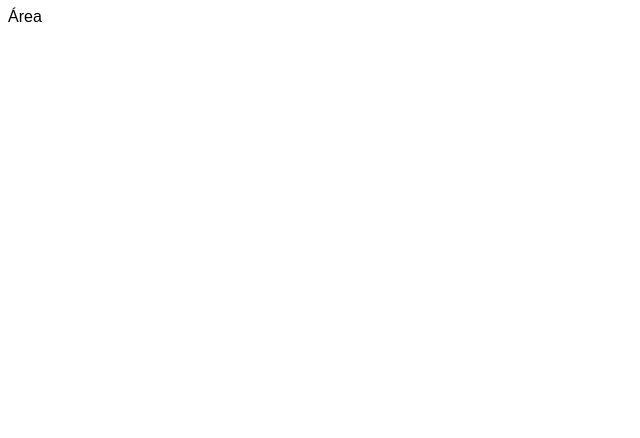
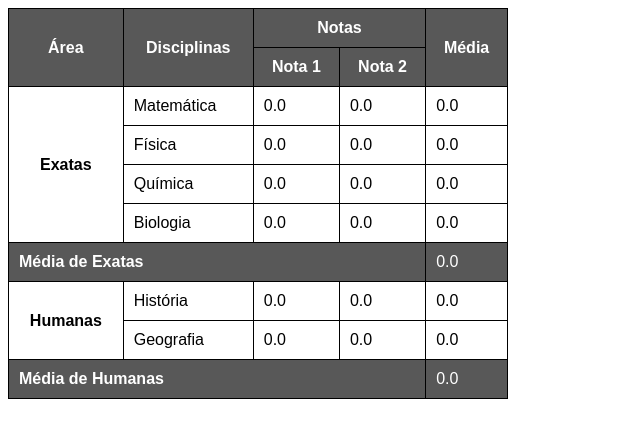
Before and after one commit to eduardafillmann/testes, a plain HTML site: page d013 part2/index.html in a window 1280 px wide. Shown: the whole page, without its empty margins (0-640 px from the left). Drawn offline with Linux system fonts and the light colour scheme.

Commit message:
update d013 part 2

```diff
--- a/d013 part2/index.html
+++ b/d013 part2/index.html
@@ -12,11 +12,28 @@
 
         table {
             width: 500px;
+            border-collapse: collapse;
         }
 
         td,th {
             border: 1px solid black;
             padding: 10px;
+        }
+
+        th.especial {
+            background-color:rgb(88, 88, 88);
+            color: white;
+        }
+
+        th.media {
+            background-color:rgb(88, 88, 88);
+            color: white;
+            text-align: left;
+        }
+
+        td#gray {
+            background-color: rgb(88, 88, 88);
+            color: white;
         }
 
         caption {
@@ -37,11 +54,74 @@
     </style>
 </head>
 <body>
-    <thead>
-        <tr>
-            <th>Área</th>
-            <th></th>
-        </tr>
-    </thead>
+    <table>
+        <thead>
+            <tr>
+                <th rowspan="2" class="especial" scope="rowgroup">Área</th>
+                <th rowspan="2" class="especial" scope="rowgroup">Disciplinas</th>
+                <th colspan="2" class="especial" scope="colgroup">Notas</th>
+
+                <th rowspan="2" class="especial">Média</th>
+            </tr>
+            <tr>
+                <th class="especial">Nota 1</th>
+                <th class="especial">Nota 2</th>
+            </tr>
+        </thead>
+        <tbody>
+            <tr>
+                <th rowspan="4">Exatas</th>
+                <td>Matemática</td>
+                <td>0.0</td>
+                <td>0.0</td>
+                <td>0.0</td>
+
+            </tr>
+            <tr>
+                <td>Física</td>
+                <td>0.0</td>
+                <td>0.0</td>
+                <td>0.0</td>
+
+            </tr>
+            <tr>
+                <td>Química</td>
+                <td>0.0</td>
+                <td>0.0</td>
+                <td>0.0</td>
+
+            </tr>
+            <tr>
+                <td>Biologia</td>
+                <td>0.0</td>
+                <td>0.0</td>
+                <td>0.0</td>
+
+            </tr>
+
+            <th colspan="4" class="media">Média de Exatas</th>
+            <td id="gray">0.0</td>
+
+            <tr>
+                <th rowspan="2">Humanas</th>
+                <td>História</td>
+                <td>0.0</td>
+                <td>0.0</td>
+                <td>0.0</td>
+
+            </tr>
+            <tr>
+                <td>Geografia</td>
+                <td>0.0</td>
+                <td>0.0</td>
+                <td>0.0</td>
+
+            </tr>
+
+            <th colspan="4" class="media">Média de Humanas</th>
+            <td id="gray">0.0</td>
+        </tbody>
+
+    </table>
 </body>
 </html>
```
